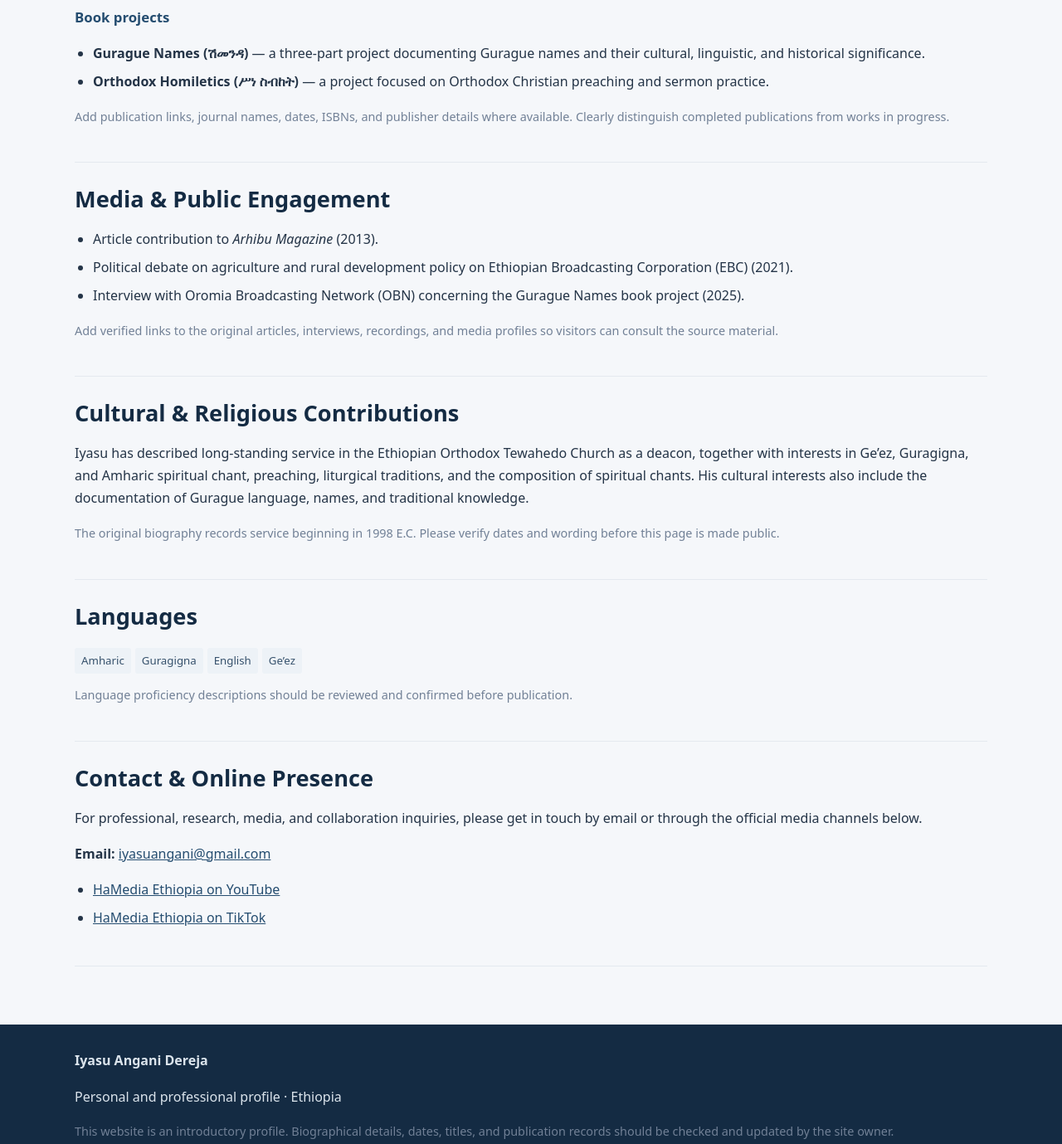
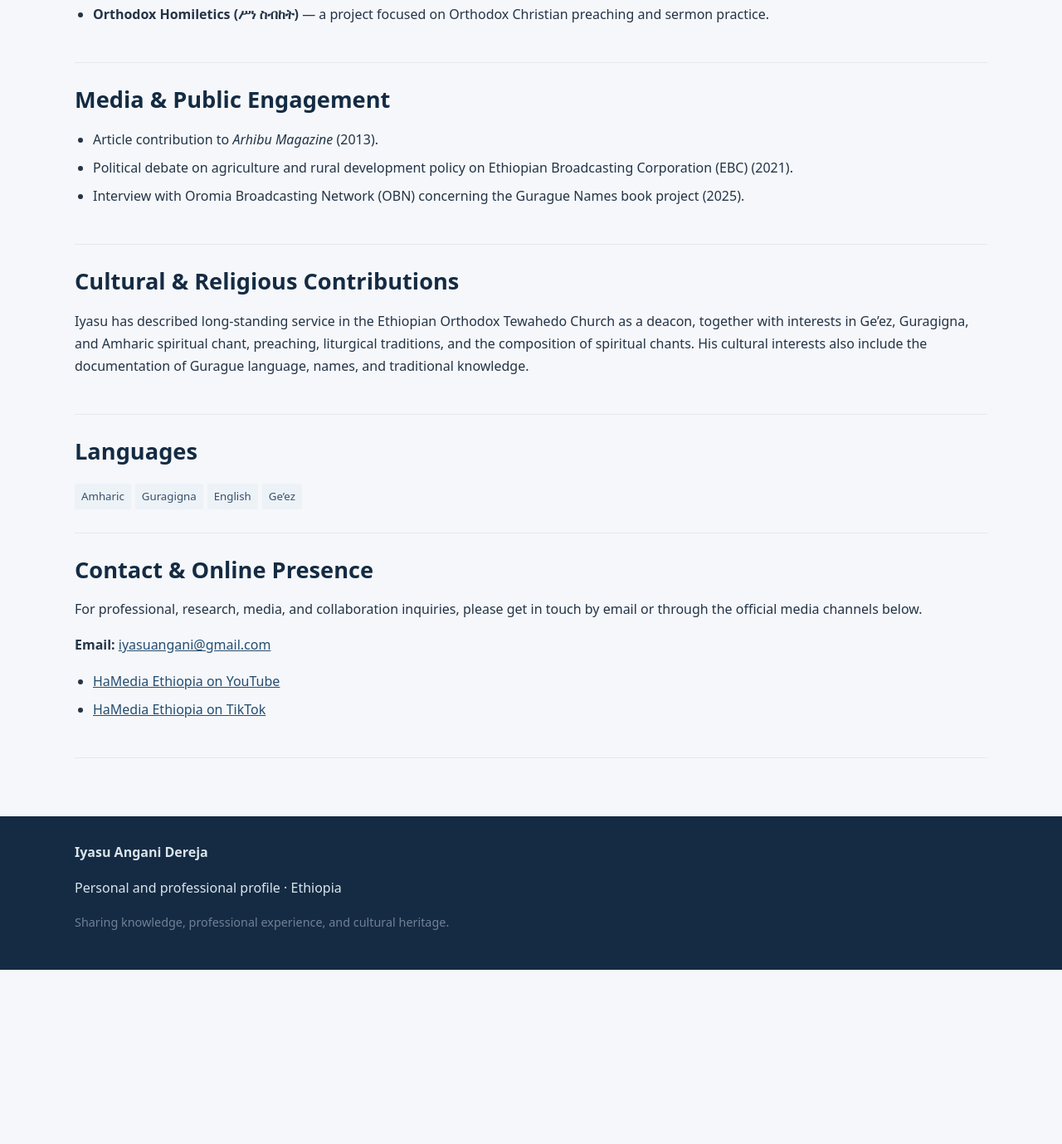
Before and after one commit to iyasu-angani/iyasu-angani.github.io, a plain HTML site: page index.html in a window 1280 px wide. Shown: the part 2106-3485 px from the top of the page at 83% size. After the commit the page ends 3275 px from the top, so only its background shows below. Drawn offline with Linux system fonts and the light colour scheme.

Commit message:
Update index.html

```diff
--- a/index.html
+++ b/index.html
@@ -76,14 +76,14 @@
       <article class="card"><h3>Doctor of Veterinary Medicine (DVM)</h3><p>Wollo University.</p></article>
       <article class="card"><h3>Bachelor of Arts in Management</h3><p>Principals College of Health &amp; Business. Graduated with the distinction described as “Very Great Distinction.”</p></article>
       <article class="card"><h3>MBA in Project Management</h3><p>Alpha University College.</p></article>
-      <article class="card"><h3>Bachelor of Theology</h3><p>Saint Trinity University, Addis Ababa — studies reported as ongoing in the biography prepared in 2026. Please update this status before publication if it has changed.</p></article>
+      <article class="card"><h3>Bachelor of Theology</h3><p>Saint Trinity University, Addis Ababa.</p></article>
     </div>
   </section>
 
   <section id="career">
     <h2>Professional Experience &amp; Entrepreneurship</h2>
     <div class="grid">
-      <article class="card"><h3>Drug Inspector</h3><p>Ethiopian Agricultural Authority — current role as described in the supplied biography. Confirm wording and current status before publishing.</p></article>
+      <article class="card"><h3>Drug Inspector</h3><p>Ethiopian Agricultural Authority.</p></article>
       <article class="card"><h3>Founder &amp; Managing Director</h3><p>HaMedia Ethiopia — a media initiative active across digital platforms.</p></article>
       <article class="card"><h3>Founder</h3><p>Zore Designers — creative services including graphic design, video production, and consultation.</p></article>
       <article class="card"><h3>Previous Roles</h3><p>Biological Analyst at the Ethiopian Agricultural Authority; General Manager at Halos Childcare S.C.; and Training &amp; Capacity Building Director at Enat Party.</p></article>
@@ -103,7 +103,6 @@
       <li><strong>Gurague Names (ሽመንዳ)</strong> — a three-part project documenting Gurague names and their cultural, linguistic, and historical significance.</li>
       <li><strong>Orthodox Homiletics (ሥነ ስብከት)</strong> — a project focused on Orthodox Christian preaching and sermon practice.</li>
     </ul>
-    <p class="small">Add publication links, journal names, dates, ISBNs, and publisher details where available. Clearly distinguish completed publications from works in progress.</p>
   </section>
 
   <section id="media">
@@ -113,19 +112,16 @@
       <li>Political debate on agriculture and rural development policy on Ethiopian Broadcasting Corporation (EBC) (2021).</li>
       <li>Interview with Oromia Broadcasting Network (OBN) concerning the Gurague Names book project (2025).</li>
     </ul>
-    <p class="small">Add verified links to the original articles, interviews, recordings, and media profiles so visitors can consult the source material.</p>
   </section>
 
   <section id="culture">
     <h2>Cultural &amp; Religious Contributions</h2>
     <p>Iyasu has described long-standing service in the Ethiopian Orthodox Tewahedo Church as a deacon, together with interests in Ge’ez, Guragigna, and Amharic spiritual chant, preaching, liturgical traditions, and the composition of spiritual chants. His cultural interests also include the documentation of Gurague language, names, and traditional knowledge.</p>
-    <p class="small">The original biography records service beginning in 1998 E.C. Please verify dates and wording before this page is made public.</p>
   </section>
 
   <section id="languages">
     <h2>Languages</h2>
     <span class="tag">Amharic</span><span class="tag">Guragigna</span><span class="tag">English</span><span class="tag">Ge’ez</span>
-    <p class="small">Language proficiency descriptions should be reviewed and confirmed before publication.</p>
   </section>
 
   <section id="contact">
@@ -143,7 +139,7 @@
   <div class="wrap">
     <strong>Iyasu Angani Dereja</strong>
     <p>Personal and professional profile · Ethiopia</p>
-    <p class="small">This website is an introductory profile. Biographical details, dates, titles, and publication records should be checked and updated by the site owner.</p>
+    <p class="small">Sharing knowledge, professional experience, and cultural heritage.</p>
   </div>
 </footer>
 </body>
```
